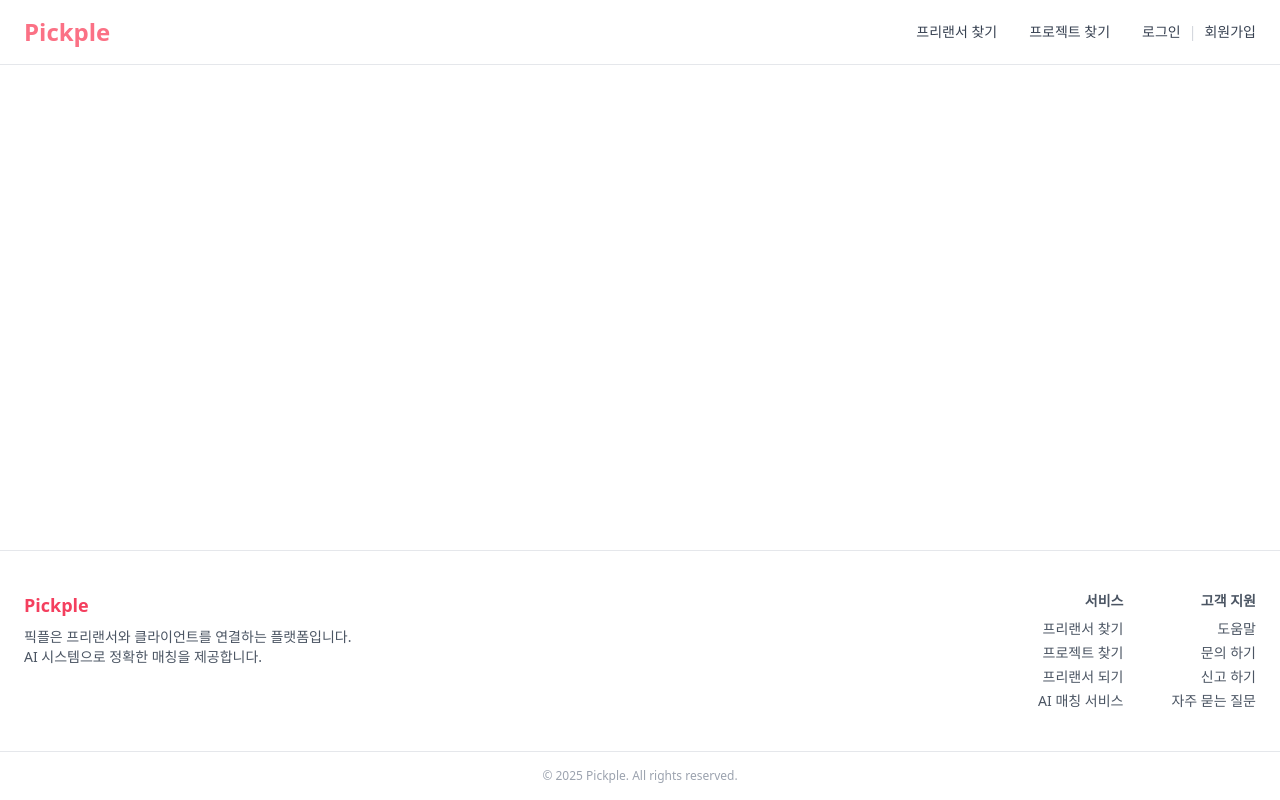
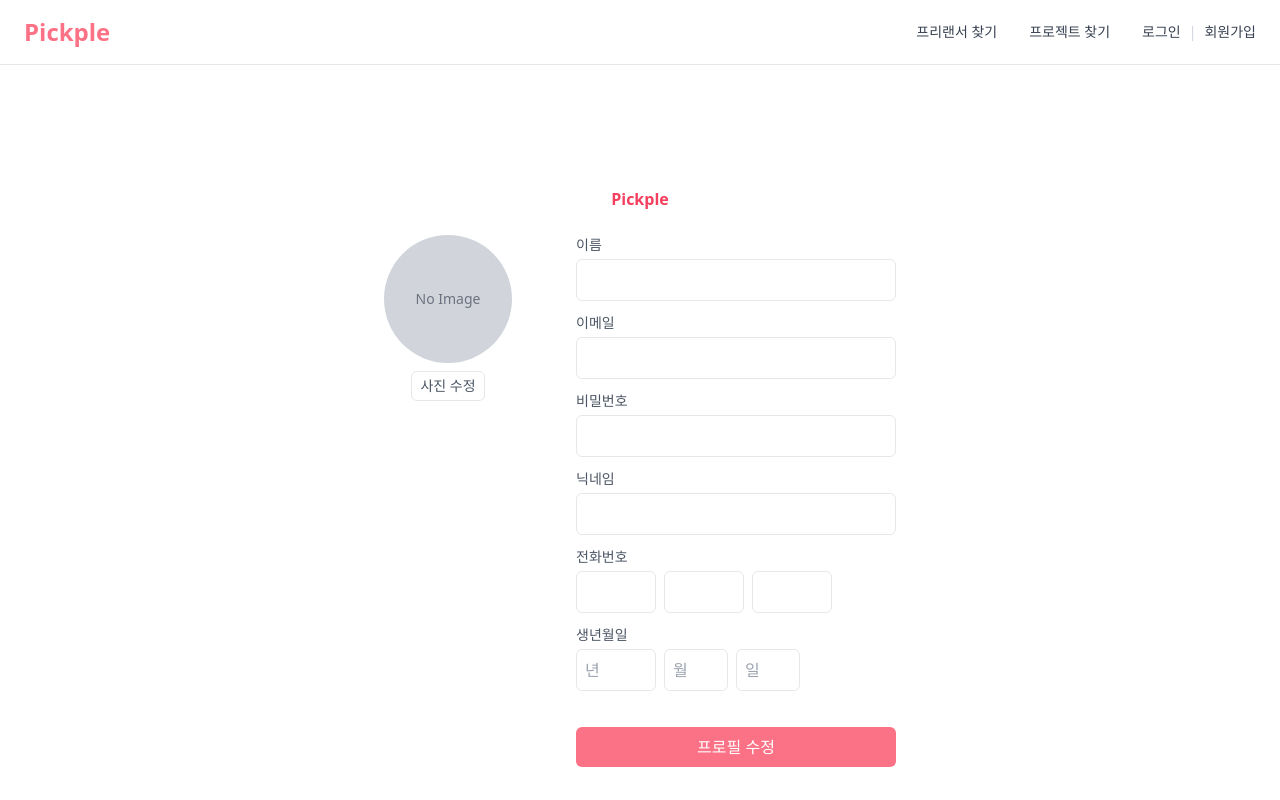
Before and after one commit to prgrms-aibe-devcourse/AIBE3_Project2_Team1_FE, a React (Vite) app: page /profile/edit in a window 1280 px wide. Shown: the top 800 px of the page. Built offline with nearby package versions, Linux system fonts and the light colour scheme; a web font is replaced by a local one.

Commit message:
[feat]구조 변경 및 회원 수정 페이지 구현

```diff
--- a/src/features/profile/components/ProfileCard.tsx
+++ b/src/features/profile/components/ProfileCard.tsx
@@ -1,3 +1,4 @@
+import { useNavigate } from 'react-router-dom';
 import type { ProfileCardProps } from '../types';
 
 export default function ProfileCard({
@@ -9,6 +10,7 @@ export default function ProfileCard({
   completedCount,
   inProgressCount,
 }: ProfileCardProps) {
+  const navigate = useNavigate();
   return (
     <section className="max-w-4xl w-full mx-auto mt-6 p-6 bg-white rounded-lg border">
       <div className="flex items-center gap-6">
@@ -16,7 +18,10 @@ export default function ProfileCard({
         <div className="flex-1">
           <div className="flex items-center gap-3">
             <h2 className="text-lg font-semibold">{name || '알수 없음'}</h2>
-            <button className="px-3 py-1 rounded-full bg-gray-200 text-gray-600 text-sm hover:bg-gray-300">
+            <button
+              onClick={() => navigate('/profile/edit')}
+              className="px-3 py-1 rounded-full bg-gray-200 text-gray-600 text-sm hover:bg-gray-300"
+            >
               회원정보 수정
             </button>
             <button className="px-3 py-1 rounded-full bg-gray-200 text-gray-600 text-sm hover:bg-gray-300">
--- /dev/null
+++ b/src/features/profile/components/ProfileImage.tsx
@@ -0,0 +1,42 @@
+import React, { useRef, useState } from 'react';
+
+const ProfileImageUpload: React.FC = () => {
+  const [image, setImage] = useState<string | null>(null);
+  const fileInputRef = useRef<HTMLInputElement>(null);
+
+  const handleImageChange = (e: React.ChangeEvent<HTMLInputElement>) => {
+    const file = e.target.files?.[0];
+    if (file) {
+      const reader = new FileReader();
+      reader.onload = () => setImage(reader.result as string);
+      reader.readAsDataURL(file);
+    }
+  };
+
+  return (
+    <div className="flex flex-col items-center gap-2">
+      <div className="w-32 h-32 rounded-full bg-gray-300 overflow-hidden flex items-center justify-center">
+        {image ? (
+          <img src={image} alt="프로필" className="w-full h-full object-cover" />
+        ) : (
+          <span className="text-gray-500 text-sm">No Image</span>
+        )}
+      </div>
+      <button
+        onClick={() => fileInputRef.current?.click()}
+        className="text-gray-600 text-sm border px-2 py-1 rounded-md"
+      >
+        사진 수정
+      </button>
+      <input
+        type="file"
+        accept="image/*"
+        ref={fileInputRef}
+        onChange={handleImageChange}
+        className="hidden"
+      />
+    </div>
+  );
+};
+
+export default ProfileImageUpload;
--- /dev/null
+++ b/src/features/profile/pages/MyPageEdit.tsx
@@ -0,0 +1,75 @@
+import React from 'react';
+import ProfileImage from '../components/ProfileImage';
+
+const MyPageEdit: React.FC = () => {
+  return (
+    <div className="flex flex-col items-center justify-center min-h-screen bg-white">
+      <div className="flex flex-col items-center">
+        <h1 className="text-rose-500 font-semibold mt-6 mb-6">Pickple</h1>
+
+        <div className="flex gap-16">
+          {/* 왼쪽 프로필 이미지 */}
+          <ProfileImage />
+
+          {/* 오른쪽 입력 폼 */}
+          <form className="flex flex-col gap-3">
+            <div>
+              <label className="block text-sm text-gray-600 mb-1">이름</label>
+              <input
+                type="text"
+                className="w-80 border rounded-md px-3 py-2 outline-none focus:ring focus:ring-gray-300"
+              />
+            </div>
+            <div>
+              <label className="block text-sm text-gray-600 mb-1">이메일</label>
+              <input
+                type="email"
+                className="w-80 border rounded-md px-3 py-2 outline-none focus:ring focus:ring-gray-300"
+              />
+            </div>
+            <div>
+              <label className="block text-sm text-gray-600 mb-1">비밀번호</label>
+              <input
+                type="password"
+                className="w-80 border rounded-md px-3 py-2 outline-none focus:ring focus:ring-gray-300"
+              />
+            </div>
+            <div>
+              <label className="block text-sm text-gray-600 mb-1">닉네임</label>
+              <input
+                type="text"
+                className="w-80 border rounded-md px-3 py-2 outline-none focus:ring focus:ring-gray-300"
+              />
+            </div>
+            <div>
+              <label className="block text-sm text-gray-600 mb-1">전화번호</label>
+              <div className="flex gap-2">
+                <input type="text" className="w-20 border rounded-md px-2 py-2" />
+                <input type="text" className="w-20 border rounded-md px-2 py-2" />
+                <input type="text" className="w-20 border rounded-md px-2 py-2" />
+              </div>
+            </div>
+            <div>
+              <label className="block text-sm text-gray-600 mb-1">생년월일</label>
+              <div className="flex gap-2">
+                <input type="text" placeholder="년" className="w-20 border rounded-md px-2 py-2" />
+                <input type="text" placeholder="월" className="w-16 border rounded-md px-2 py-2" />
+                <input type="text" placeholder="일" className="w-16 border rounded-md px-2 py-2" />
+              </div>
+            </div>
+
+            {/* 수정 버튼 */}
+            <button
+              type="submit"
+              className="mt-6 bg-rose-400 text-white py-2 rounded-md hover:bg-rose-500 transition"
+            >
+              프로필 수정
+            </button>
+          </form>
+        </div>
+      </div>
+    </div>
+  );
+};
+
+export default MyPageEdit;
--- a/src/features/profile/index.tsx
+++ b/src/features/profile/pages/index.tsx
@@ -1,7 +1,7 @@
 import { useState } from 'react';
-import ProfileCard from './components/ProfileCard';
-import DashboardPage from '../dashboard/pages';
-import type { Mode } from './types';
+import ProfileCard from '@/features/profile/components/ProfileCard';
+import DashboardPage from '@/features/dashboard/pages';
+import type { Mode } from '@/features/profile/types';
 
 export default function ProfilePage() {
   const [mode, setMode] = useState<Mode>('client');
--- a/src/router/routes.tsx
+++ b/src/router/routes.tsx
@@ -3,10 +3,11 @@ import ClientProposalPage from '../pages/ClientProposal';
 import FreelancerProposalPage from '../pages/FreelancerProposal';
 import ReviewWritePage from '@/features/review/ReviewWritePage';
 import ProjectList from '../pages/ProjectList';
-import ProfilePage from '@/features/profile';
+import ProfilePage from '@/features/profile/pages';
 import OverviewPage from '@/pages/OverviewPage';
 import Matching from '@/pages/MatchingPage';
 import MatchDetailPage from '@/features/dashboard/pages/MatchDetailPage';
+import MyPageEdit from '@/features/profile/pages/MyPageEdit';
 
 export const routes = [
   { path: '/', element: <Home /> },
@@ -18,4 +19,5 @@ export const routes = [
   { path: '/overview', element: <OverviewPage /> },
   { path: '/matching', element: <Matching /> },
   { path: '/match/:id', element: <MatchDetailPage /> },
+  { path: '/profile/edit', element: <MyPageEdit /> },
 ];
```
Also changed, not shown: src/pages/RequestDetailPage.jsx (deleted).
